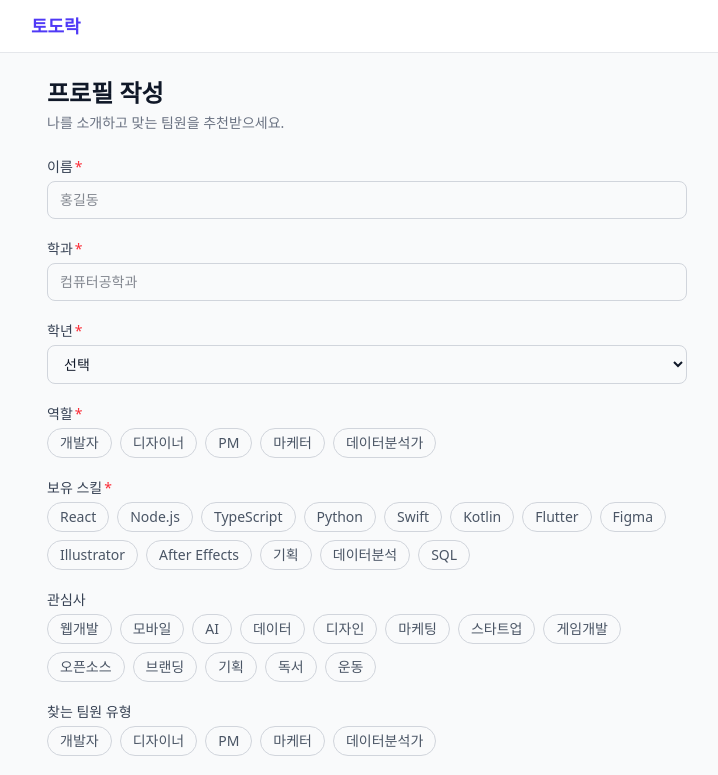
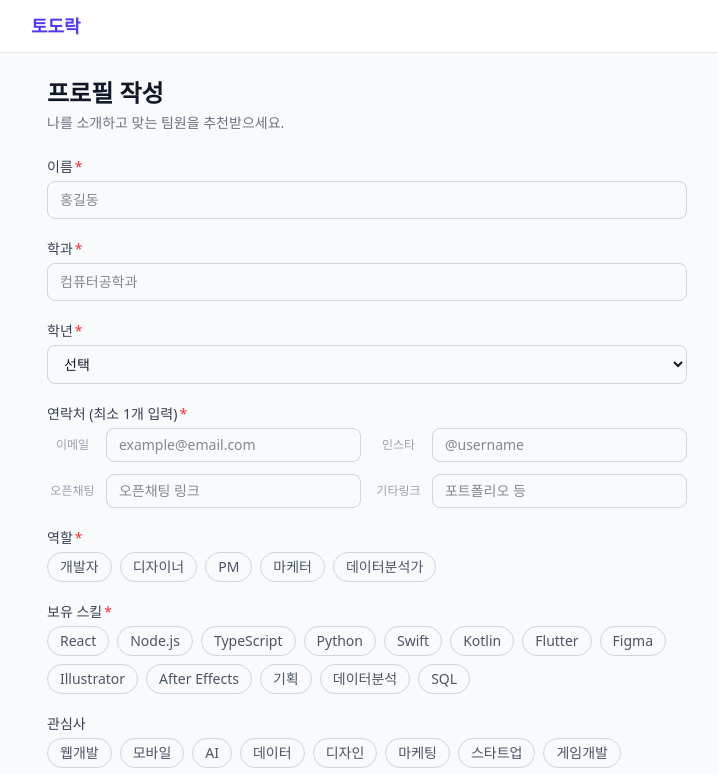
Before and after one commit to albenyu12/todorak, a Next.js app: page /onboarding in a window 1280 px wide. Shown: the top 775 px of the page, without its empty margins (273-991 px from the left). Built offline with nearby package versions, Linux system fonts and the light colour scheme.

Commit message:
feat: 온보딩 연락처 입력 UI 및 검증 추가

```diff
--- a/components/profile/profile-form.tsx
+++ b/components/profile/profile-form.tsx
@@ -20,6 +20,7 @@ const EMPTY_FORM: Partial<OnboardingFormData> = {
   interests: [],
   skills: [],
   lookingFor: [],
+  contactMethods: [],
 };
 
 function getInitialForm(user: StudentProfile | null): Partial<OnboardingFormData> {
@@ -34,6 +35,7 @@ function getInitialForm(user: StudentProfile | null): Partial<OnboardingFormData
     interests: user.interests,
     skills: user.skills,
     lookingFor: user.lookingFor,
+    contactMethods: user.contactMethods ?? [],
   };
 }
 
@@ -84,7 +86,7 @@ function ProfileFormFields({
       interests: form.interests ?? [],
       skills: form.skills ?? [],
       lookingFor: form.lookingFor ?? [],
-      contactMethods: initialUser?.contactMethods ?? [],
+      contactMethods: form.contactMethods ?? [],
       avatarInitial: form.name?.[0],
     };
 
@@ -99,6 +101,16 @@ function ProfileFormFields({
     setErrors((prev) => ({ ...prev, [field]: "" }));
     setForm((prev) => ({ ...prev, [field]: updated }));
   }
+
+  const updateContact = (type: "email" | "instagram" | "openchat" | "link", value: string) => {
+    const current = form.contactMethods ?? [];
+    const filtered = current.filter((c) => c.type !== type);
+    const updated = value.trim() ? [...filtered, { type, value: value.trim() }] : filtered;
+    setForm((prev) => ({ ...prev, contactMethods: updated }));
+    if (updated.length > 0) setErrors((prev) => ({ ...prev, contactMethods: "" }));
+  };
+
+  const getContactValue = (type: string) => form.contactMethods?.find((c) => c.type === type)?.value ?? "";
 
   return (
     <form onSubmit={handleSubmit} className="flex flex-col gap-5">
@@ -131,6 +143,47 @@ function ProfileFormFields({
             <option key={y} value={String(y)}>{y}학년</option>
           ))}
         </select>
+      </Field>
+
+      <Field label="연락처 (최소 1개 입력)" required error={errors.contactMethods}>
+        <div className="grid grid-cols-1 md:grid-cols-2 gap-3">
+          <div className="flex items-center gap-2">
+            <span className="text-xs font-medium text-gray-400 w-16 text-center">이메일</span>
+            <input
+              className="input text-sm py-1.5"
+              placeholder="example@email.com"
+              value={getContactValue("email")}
+              onChange={(e) => updateContact("email", e.target.value)}
+            />
+          </div>
+          <div className="flex items-center gap-2">
+            <span className="text-xs font-medium text-gray-400 w-16 text-center">인스타</span>
+            <input
+              className="input text-sm py-1.5"
+              placeholder="@username"
+              value={getContactValue("instagram")}
+              onChange={(e) => updateContact("instagram", e.target.value)}
+            />
+          </div>
+          <div className="flex items-center gap-2">
+            <span className="text-xs font-medium text-gray-400 w-16 text-center">오픈채팅</span>
+            <input
+              className="input text-sm py-1.5"
+              placeholder="오픈채팅 링크"
+              value={getContactValue("openchat")}
+              onChange={(e) => updateContact("openchat", e.target.value)}
+            />
+          </div>
+          <div className="flex items-center gap-2">
+            <span className="text-xs font-medium text-gray-400 w-16 text-center">기타링크</span>
+            <input
+              className="input text-sm py-1.5"
+              placeholder="포트폴리오 등"
+              value={getContactValue("link")}
+              onChange={(e) => updateContact("link", e.target.value)}
+            />
+          </div>
+        </div>
       </Field>
 
       <Field label="역할" required error={errors.role}>
--- a/lib/localStorage.ts
+++ b/lib/localStorage.ts
@@ -42,10 +42,11 @@ function normalizeContactMethods(value: unknown): ContactMethod[] {
     const contactType = item.type ?? item.method;
     const contactValue = item.value;
 
-    if ((contactType !== "email" && contactType !== "link") || typeof contactValue !== "string") {
+    const allowedTypes = ["email", "instagram", "openchat", "link"];
+    if (!allowedTypes.includes(contactType as string) || typeof contactValue !== "string") {
       return [];
     }
-    return [{ type: contactType, value: contactValue }];
+    return [{ type: contactType as any, value: contactValue }];
   });
 }
 
--- a/lib/types.ts
+++ b/lib/types.ts
@@ -6,7 +6,7 @@ export type Role =
   | "PM";
 
 export interface ContactMethod {
-  type: "email" | "link";
+  type: "email" | "instagram" | "openchat" | "link";
   value: string;
 }
 
@@ -75,4 +75,5 @@ export interface OnboardingFormData {
   interests: string[];
   skills: string[];
   lookingFor: Role[];
+  contactMethods: ContactMethod[];
 }
--- a/lib/validators.ts
+++ b/lib/validators.ts
@@ -25,6 +25,10 @@ const profileFormSchema = z.object({
   interests: z.array(z.string()).min(1, { message: "관심사를 최소 1개 이상 선택해주세요." }),
   skills: z.array(z.string()).min(1, { message: "기술 스택을 최소 1개 이상 선택해주세요." }),
   lookingFor: z.array(z.string()).min(1, { message: "찾는 팀원 조건을 최소 1개 이상 선택해주세요." }),
+  contactMethods: z.array(z.object({
+    type: z.enum(["email", "instagram", "openchat", "link"]),
+    value: z.string().trim().min(1)
+  })).min(1, { message: "최소 1개의 연락처를 입력해주세요." }),
 });
 
 export function validateProfileForm(
@@ -63,6 +67,9 @@ export function validateProfileForm(
   if (isFinalSubmit || data.lookingFor !== undefined) {
     addError("lookingFor", profileFormSchema.shape.lookingFor.safeParse(data.lookingFor ?? []));
   }
+  if (isFinalSubmit || data.contactMethods !== undefined) {
+    addError("contactMethods", profileFormSchema.shape.contactMethods.safeParse(data.contactMethods ?? []));
+  }
 
   return errors;
 }
```
Also changed, not shown: 2 other files (tests, documents, lock files or other folders).
